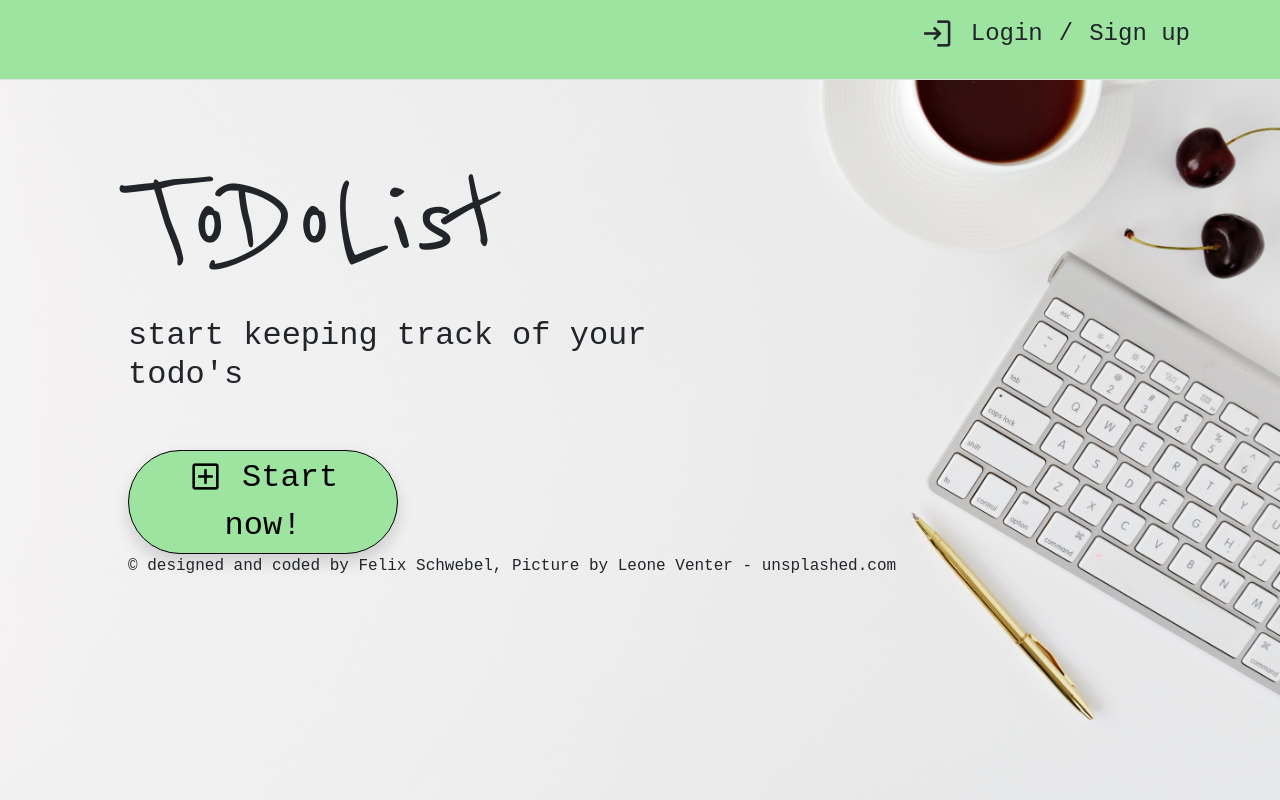
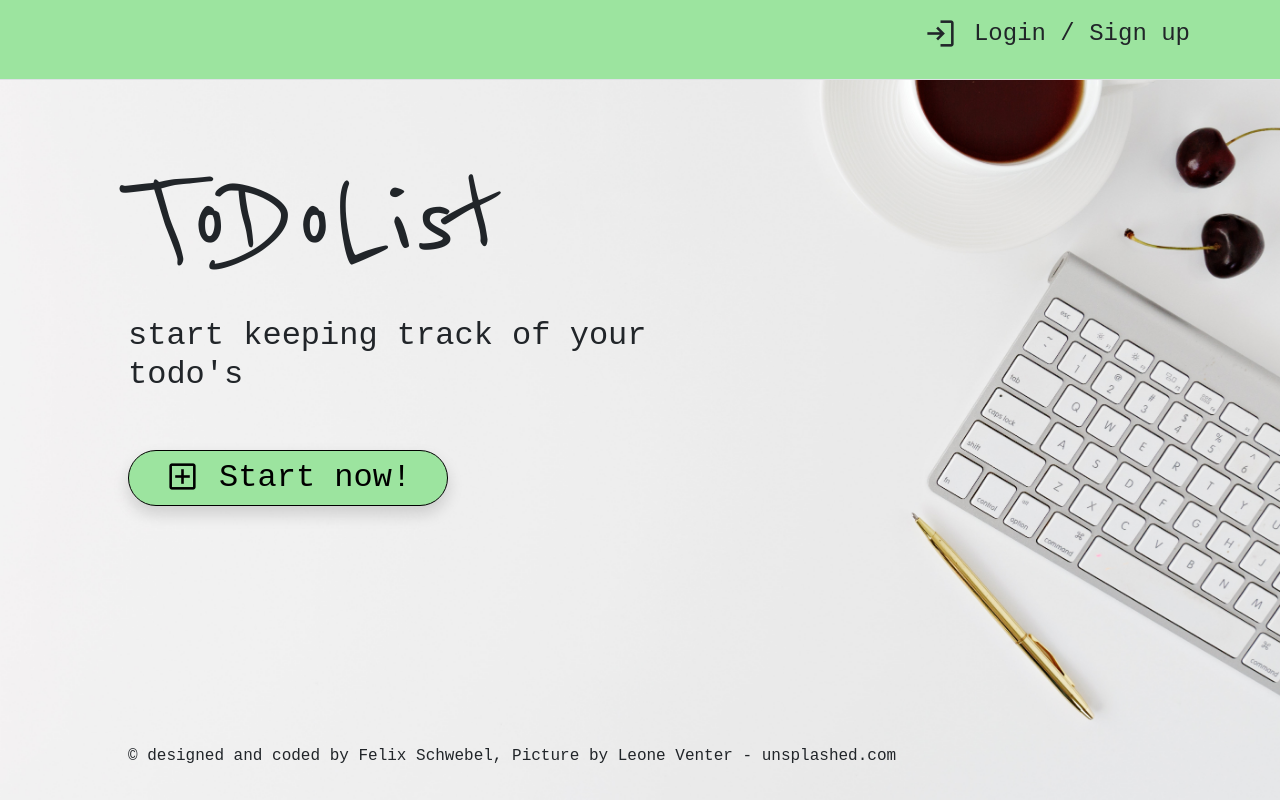
Before and after one commit to felixschwebel/ToDoListWebsite, a Flask app: page / in a window 1280 px wide. Run offline with Flask 2, Linux system fonts and the light colour scheme; the page is wider than the window, and the part outside it is not shown; some libraries are stand-ins or nearby versions; some web fonts are replaced.

Commit message:
homepage ready for large viewports

```diff
--- a/static/css/style.css
+++ b/static/css/style.css
@@ -42,12 +42,15 @@ button {
   padding: 0.1em 1.1em;
   margin-top: 1.5em;
   font-size: 32px;
+  width: 10em !important;
 }
 
 .start-icon {
   vertical-align: text-top;
 }
 
-.copyright {
-  color: red;
+.footer {
+  width: 100%;
+  position: absolute;
+  bottom: 2%;
 }
--- a/templates/index.html
+++ b/templates/index.html
@@ -4,6 +4,7 @@
 body {
     background-image: url("{{url_for('static', filename='img/leone-venter-VieM9BdZKFo-unsplash.jpg')}}");
     background-size: cover;
+    background-repeat: no-repeat;
 }
 {% endblock %}
 
@@ -14,9 +15,7 @@ body {
         <li class="nav-item nav-text nav-link link-dark px-2">
             <span class="google-icon material-symbols-outlined">login</span>
         </li>
-        <li class="nav-item"><a href="#" class="nav-text nav-link link-dark px-2">Login</a></li>
-        <li class="nav-item nav-text nav-link link-dark px-2">/</li>
-        <li class="nav-item"><a href="#" class="nav-text nav-link link-dark px-2">Sign up</a></li>
+        <li class="nav-item"><a href="#" class="nav-text nav-link link-dark px-2">Login / Sign up</a></li>
     </ul>
 {% endblock %}
 
@@ -36,7 +35,7 @@ body {
         <div class="row">
             <div class="col-lg-3">
 
-                <button type="button" class="btn btn-dark btn-lg start-button shadow">
+                <button type="button" class="btn btn-dark start-button shadow">
                     <span class="start-icon google-icon material-symbols-outlined">add_box</span>
                     Start now!
                 </button>
```
